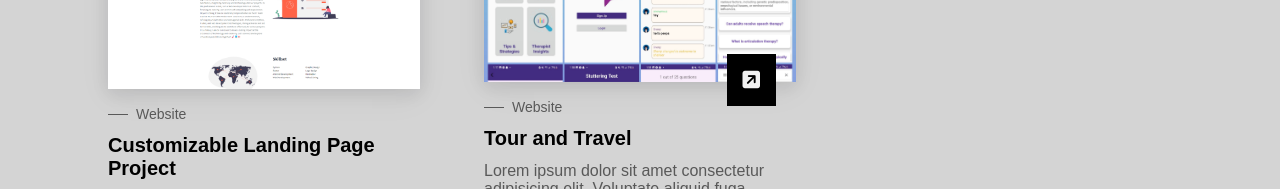
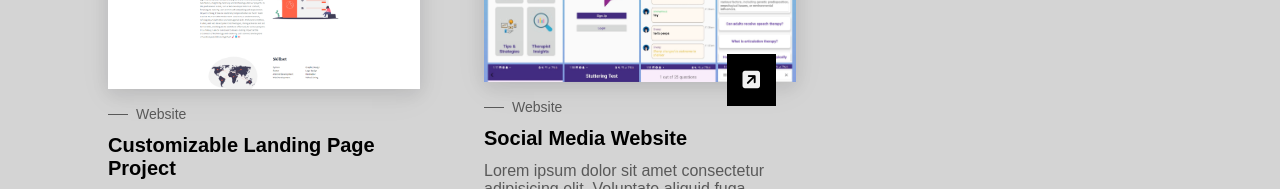
Before and after one commit to sherryzia/Simple-Portfolio-With-HTML-CSS-JS, a plain HTML site: page index.html in a window 1280 px wide. Shown: the part 3340-3529 px from the top of the page. Drawn offline with nearby package versions, Linux system fonts and the light colour scheme; a web font is replaced by a local one.

Commit message:
removed extra files

```diff
--- a/index.html
+++ b/index.html
@@ -590,7 +590,7 @@
 
             <div class="projects__content">
               <h3 class="projects__subtitle">Website</h3>
-              <h2 class="projects__title">Tour and Travel</h2>
+              <h2 class="projects__title">Social Media Website</h2>
 
               <p class="projects__description">
                 Lorem ipsum dolor sit amet consectetur adipisicing elit. Voluptate aliquid fuga voluptas cupiditate vitae deserunt? Asperiores velit fuga ab nihil dolore? Necessitatibus reprehenderit perferendis dolorem dolore consectetur veniam, vel voluptatum.
```
Also changed, not shown: image/newdhimantimberstore.webp (deleted), image/tourandtravel.webp (deleted), image/vermatechnicaluniversity.webp (deleted), 1 other file.
